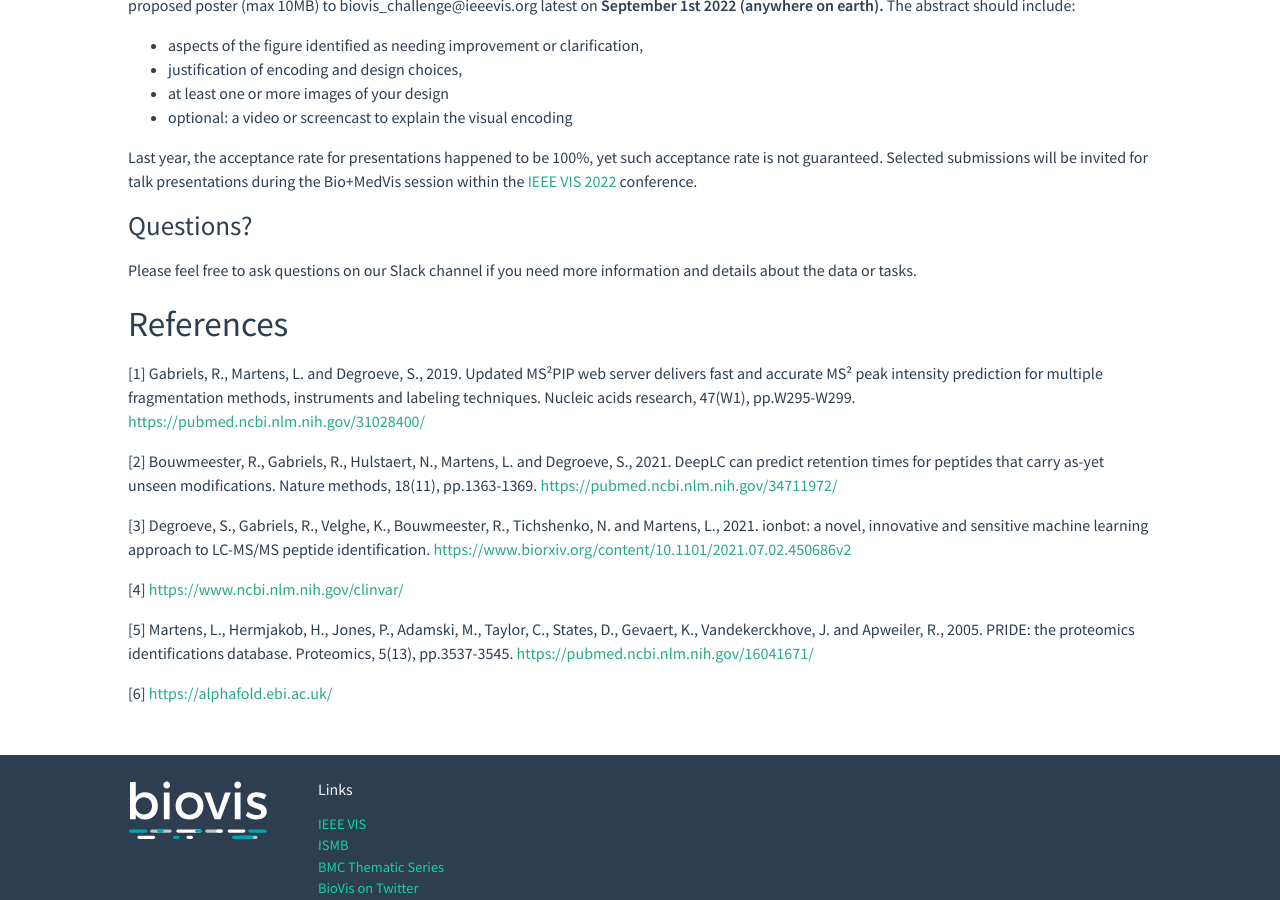
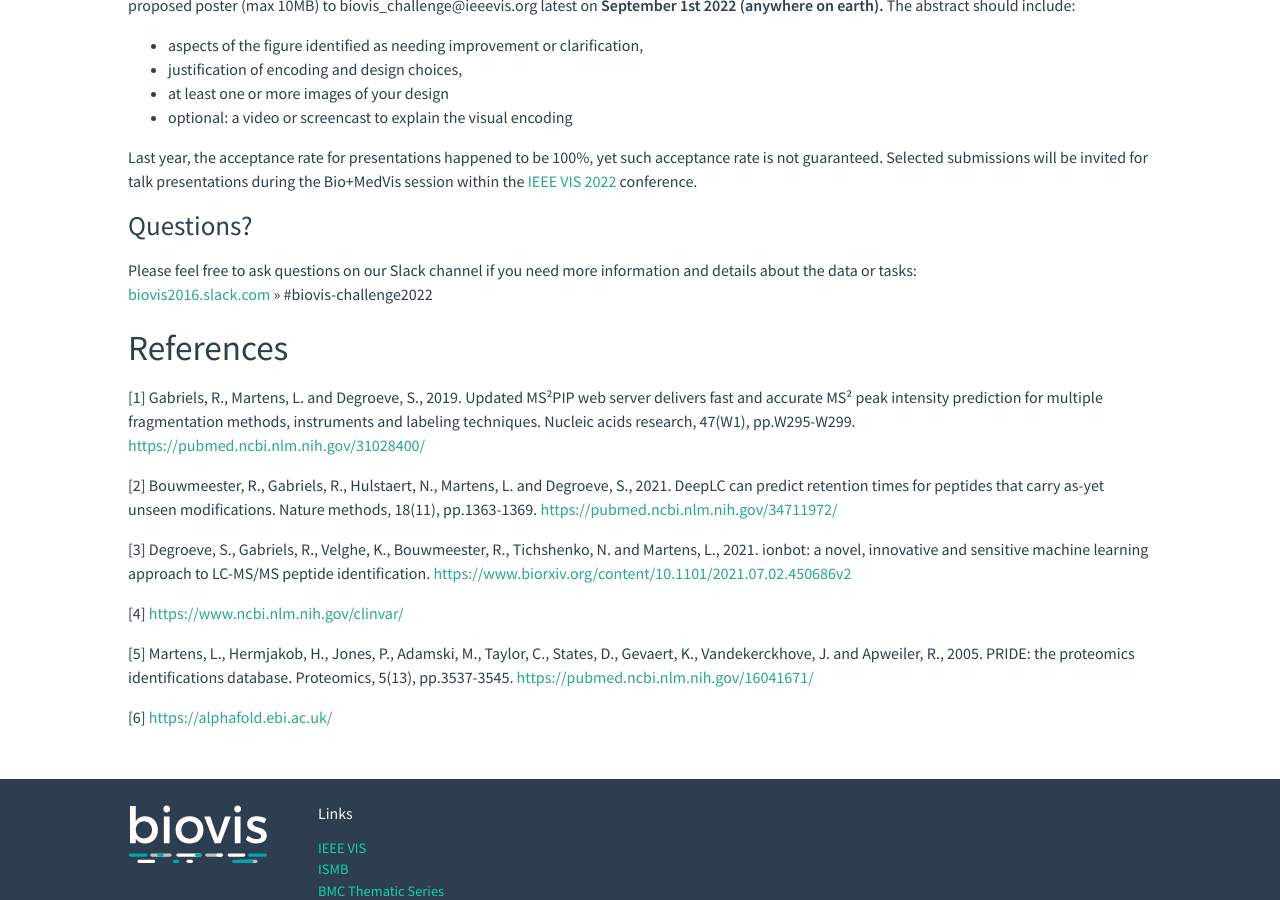
Before and after one commit to foreveremain/2024, a Jekyll site: the page built from biovis_challenge.md, in a window 1280 px wide and 900 px high, scrolled down 2866 px. Built offline with Jekyll 4.4.1, drawn with Linux system fonts in a browser that asks for light colours.

Commit message:
add slack link to biomedvis challenge page

```diff
--- a/biovis_challenge.md
+++ b/biovis_challenge.md
@@ -150,7 +150,8 @@
 ### Questions?
 
 Please feel free to ask questions on our Slack channel if you need more
-information and details about the data or tasks.
+information and details about the data or tasks:
+[biovis2016.slack.com](https://biovis2016.slack.com/) >> #biovis-challenge2022
 
 ## References
 
```
